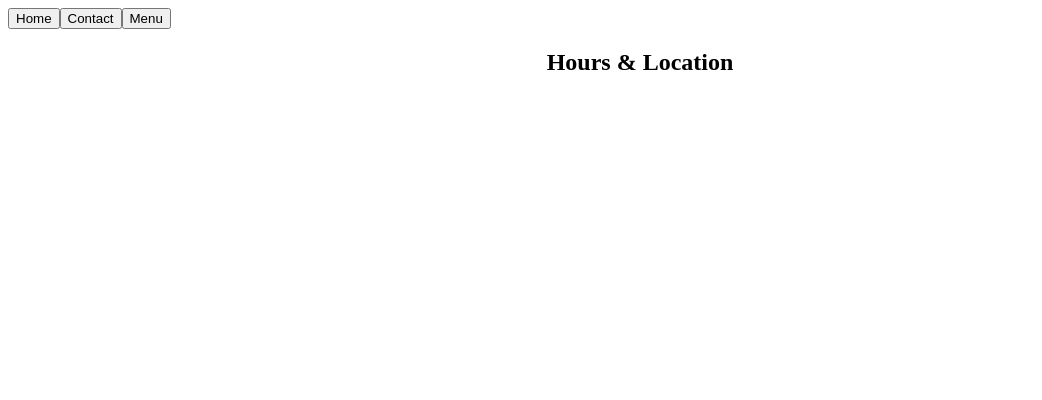
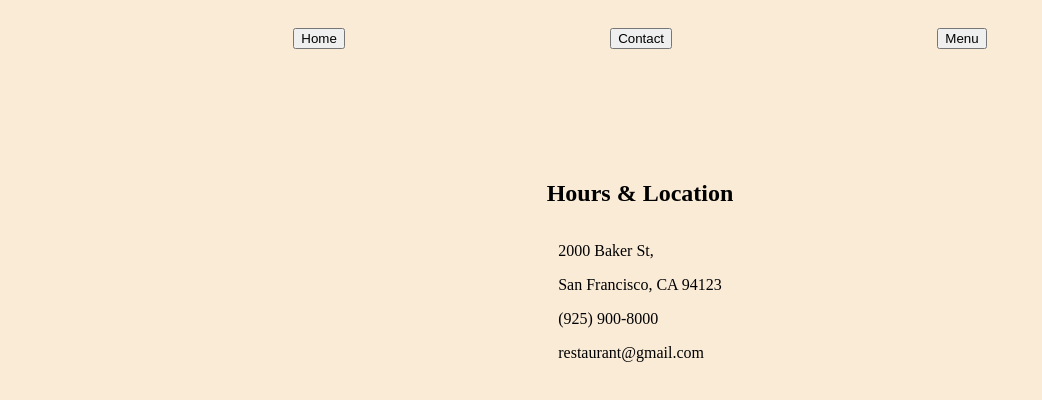
Before and after one commit to aukeller/Restaurant-Page, a website built with webpack: page dist/index.html in a window 1280 px wide. Both pictures are taken after a click on the button "Contact". Shown: the whole page, without its empty margins (0-1042 px from the left). Built offline with nearby package versions, Linux system fonts and the light colour scheme.

Commit message:
added contact info and misc styling

```diff
--- a/src/contact.js
+++ b/src/contact.js
@@ -6,10 +6,35 @@ export default function createContact() {
     const contactDiv = document.createElement('div');
     contactDiv.classList.add('contact');
 
-    const contactHeader = document.createElement('h2');
-    contactHeader.textContent = "Hours & Location"
-
-    contactDiv.appendChild(contactHeader);
+    contactDiv.appendChild(createHeader());
+    contactDiv.appendChild(createInfo());
     content.appendChild(contactDiv);
 
 }
+
+const createHeader = () => {
+    const contactHeader = document.createElement('h2');
+    contactHeader.textContent = "Hours & Location";
+
+    return contactHeader;
+}
+
+const createInfo = () => {
+    const info = document.createElement('div');
+
+    const street = document.createElement('p');
+    street.textContent = "2000 Baker St,";
+
+    const cityState = document.createElement('p');
+    cityState.textContent = "San Francisco, CA 94123";
+
+    const phone = document.createElement('p');
+    phone.textContent = "(925) 900-8000";
+
+    const email = document.createElement('p');
+    email.textContent = "restaurant@gmail.com";
+
+    info.append(street, cityState, phone, email);
+
+    return info;
+}
--- a/src/index.js
+++ b/src/index.js
@@ -7,6 +7,7 @@ const content = document.querySelector('#content');
 
 function createTabs() {
     const container = document.createElement('div');
+    container.classList.add('tabs')
 
     const homeBtn = document.createElement('button');
     homeBtn.textContent = "Home";
--- a/src/onPageLoad.js
+++ b/src/onPageLoad.js
@@ -4,7 +4,7 @@ import Restaurant from './restaurant2.jpeg';
 
 function addContents(content) {
     const headline = document.createElement('p');
-    headline.textContent = `The best restaurant in the bay area, hands down - Some Reviewer`;
+    headline.textContent = `'The best restaurant in the bay area, hands down' - Some Reviewer`;
 
     const myRestaurant = new Image();
     myRestaurant.src = Restaurant;
--- a/src/style.css
+++ b/src/style.css
@@ -1,7 +1,28 @@
+body {
+    background-color: antiquewhite;
+    height: 100vh;
+}
+
+.tabs {
+    display: flex;
+    justify-content: space-evenly;
+    padding: 20px;
+}
+
 .contact {
+    height: 50vh;
+
     display: flex;
     flex-direction: column;
 
     justify-content: center;
     align-items: center;
 }
+
+#content {
+    display: flex;
+    flex: 1;
+
+    flex-direction: column;
+    align-items: center;
+}
```
Also changed, not shown: dist/index.bundle.js.
